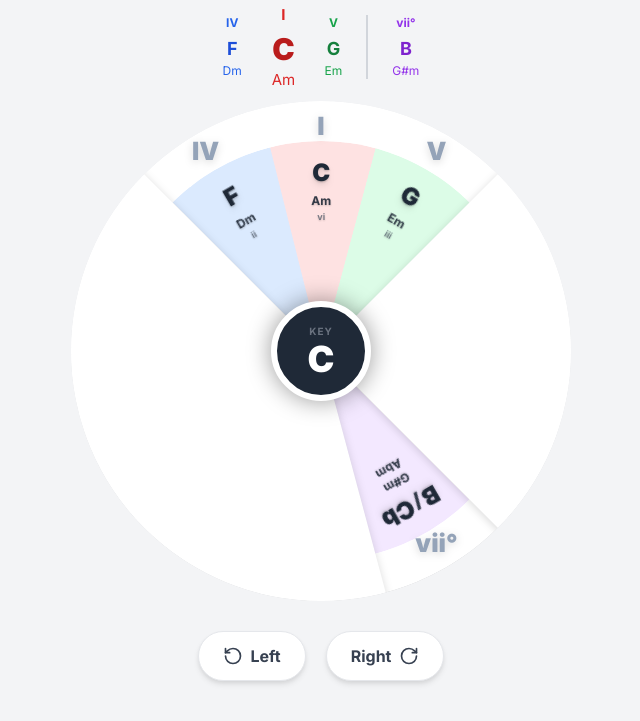
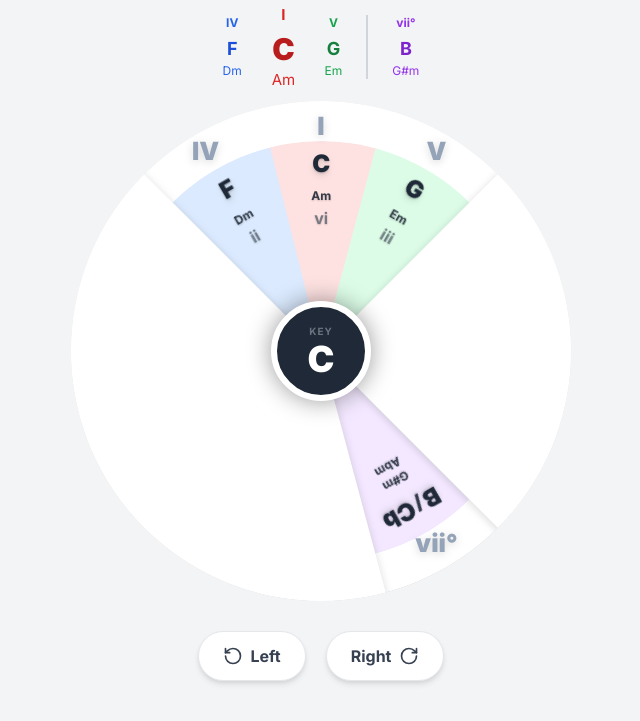
Before and after one commit to itailulu/circle-of-fifths, a plain HTML site: page index.html in a window 1280 px wide. Shown: the part 79-800 px from the top of the page, without its empty margins (319-959 px from the left). Drawn offline with nearby package versions, Linux system fonts and the light colour scheme.

Commit message:
Increase minor degree font size and spacing between major/minor chords

```diff
--- a/index.html
+++ b/index.html
@@ -330,11 +330,11 @@
                 majorSpan.innerHTML = key.major.replace(' / ', '<span class="text-lg sm:text-xl opacity-90 mx-0.5">/</span>');
 
                 const minorSpan = document.createElement('div');
-                minorSpan.className = 'text-[10px] sm:text-xs font-bold opacity-90 mt-1 leading-tight text-center drop-shadow-sm';
+                minorSpan.className = 'text-[10px] sm:text-xs font-bold opacity-90 mt-2 leading-tight text-center drop-shadow-sm';
                 minorSpan.innerHTML = key.minor.replace(' / ', '<br/>');
 
                 const romanNumeralSpan = document.createElement('div');
-                romanNumeralSpan.className = 'text-[8px] sm:text-[9px] font-bold opacity-75 mt-0.5 leading-tight text-center drop-shadow-sm text-gray-600';
+                romanNumeralSpan.className = 'text-sm sm:text-base font-bold opacity-75 mt-0.5 leading-tight text-center drop-shadow-sm text-gray-600';
                 romanNumeralSpan.textContent = '';
                 romanNumeralElements.push(romanNumeralSpan);
 
```
